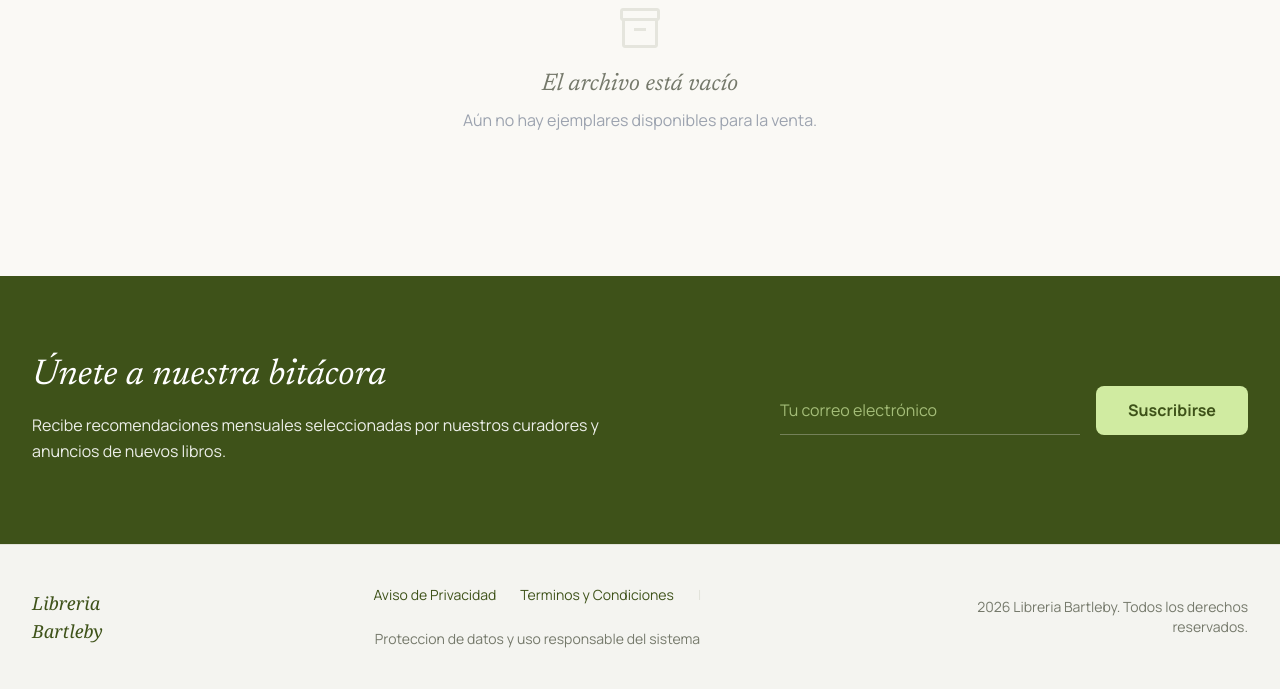
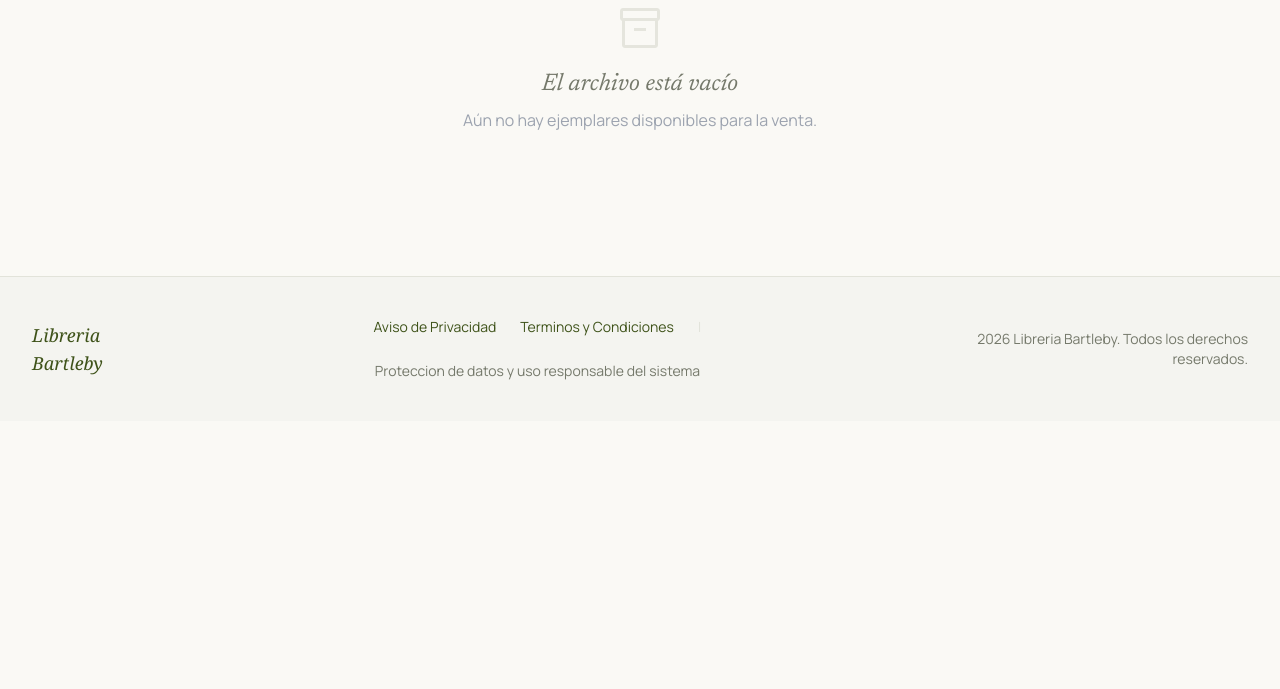
Before and after one commit to Angixs-zz/libreria_bartleby, a Django app: page /catalogo/ in a window 1280 px wide. Shown: the part 948-1637 px from the top of the page. After the commit the page ends 1328 px from the top, so only its background shows below. Run offline with Django 5.2, Linux system fonts and the light colour scheme; data that the repository does not hold is empty; some libraries are stand-ins or nearby versions.

Commit message:
Quite la seccion o la parte verde, que aparececia donde dice que  si quiere suscribirse a nuestra aplicacion, lo quite xq no tenemos aun esa funcionalidad

```diff
--- a/catalogo/templates/catalogo/lista_libros.html
+++ b/catalogo/templates/catalogo/lista_libros.html
@@ -194,21 +194,7 @@
         </div>
     </section>
 
-    <!-- Banner Newsletter -->
-    <section class="bg-[#3e5219] dark:bg-[#1f2d0a] text-[#d0eba1] py-20">
-        <div class="max-w-7xl mx-auto px-8 flex flex-col lg:flex-row items-center justify-between gap-12">
-            <div class="max-w-xl">
-                <h2 class="text-4xl font-headline italic mb-4 text-white">Únete a nuestra bitácora</h2>
-                <p class="font-body opacity-90 leading-relaxed text-white">Recibe recomendaciones mensuales seleccionadas por nuestros curadores y anuncios de nuevos libros.</p>
-            </div>
-            <div class="w-full lg:w-auto flex flex-col sm:flex-row gap-4">
-                <input class="bg-white/10 border-b border-[#d0eba1]/30 text-white placeholder:text-[#d0eba1]/70 px-4 py-3 min-w-[300px] focus:outline-none focus:border-[#d0eba1] transition-all" placeholder="Tu correo electrónico" type="email"/>
-                <button class="bg-[#d0eba1] text-[#3e5219] font-bold px-8 py-3 rounded-lg hover:opacity-90 transition-all">
-                    Suscribirse
-                </button>
-            </div>
-        </div>
-    </section>
+
 
 </main>
 
```
